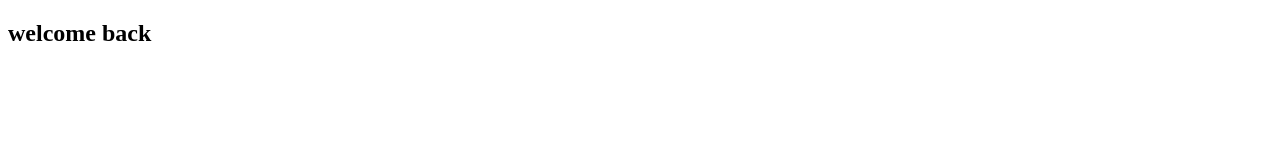
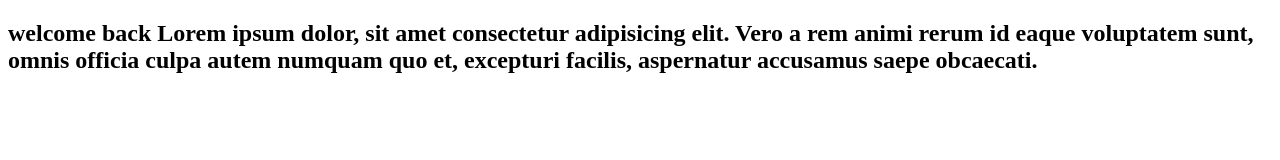
Before and after one commit to adityagarg2198/demo-project, a plain HTML site: page index.html in a window 1280 px wide. Drawn offline with Linux system fonts and the light colour scheme.

Commit message:
third change

```diff
--- a/index.html
+++ b/index.html
@@ -7,6 +7,6 @@
     <title>Document</title>
 </head>
 <body>
-    <h2>welcome back</h2>
+    <h2>welcome back Lorem ipsum dolor, sit amet consectetur adipisicing elit. Vero a rem animi rerum id eaque voluptatem sunt, omnis officia culpa autem numquam quo et, excepturi facilis, aspernatur accusamus saepe obcaecati. </h2>
 </body>
 </html>
```
